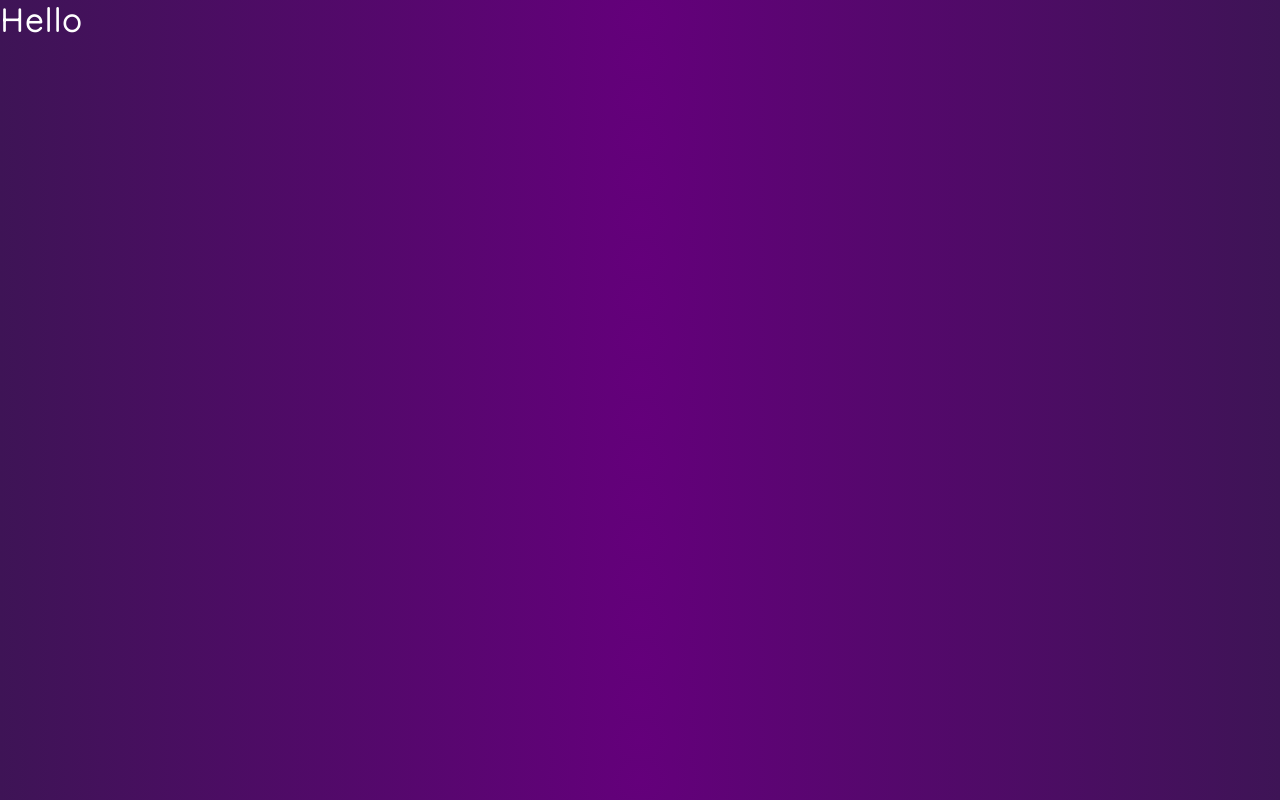
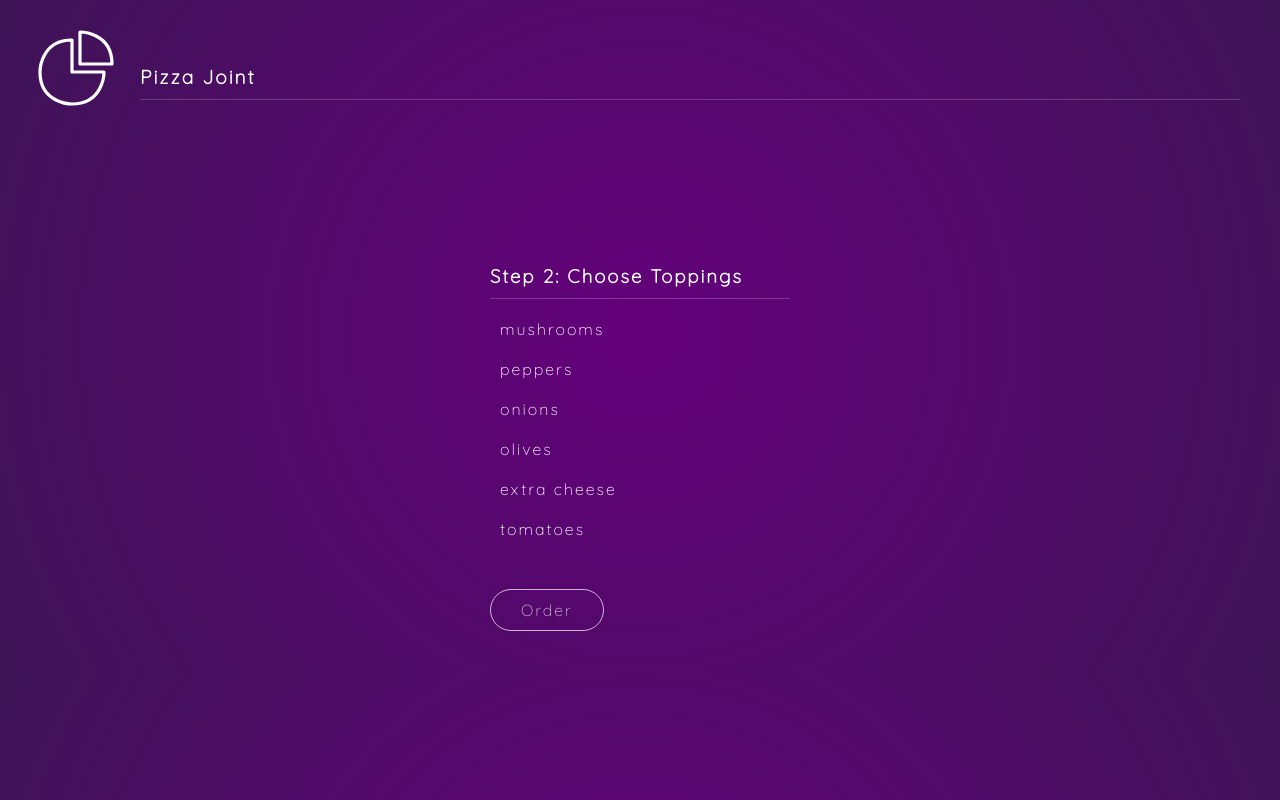
Before and after one commit to mohammad-naimur-rahman/framer-motion-react, a React (Create React App) app: page /toppings in a window 1280 px wide. Built offline with nearby package versions, Linux system fonts and the light colour scheme.

Commit message:
done the starter setup

```diff
--- a/src/App.js
+++ b/src/App.js
@@ -1,10 +1,46 @@
-import React from 'react'
+import React, { useState } from 'react'
+import { Route, Switch } from 'react-router-dom'
+import Header from './components/Header'
+import Home from './components/Home'
+import Base from './components/Base'
+import Toppings from './components/Toppings'
+import Order from './components/Order'
 
-const App = () => {
+function App() {
+  const [pizza, setPizza] = useState({ base: '', toppings: [] })
+
+  const addBase = (base) => {
+    setPizza({ ...pizza, base })
+  }
+
+  const addTopping = (topping) => {
+    let newToppings
+    if (!pizza.toppings.includes(topping)) {
+      newToppings = [...pizza.toppings, topping]
+    } else {
+      newToppings = pizza.toppings.filter((item) => item !== topping)
+    }
+    setPizza({ ...pizza, toppings: newToppings })
+  }
+
   return (
-    <div>
-      <h1>Hello</h1>
-    </div>
+    <>
+      <Header />
+      <Switch>
+        <Route path="/base">
+          <Base addBase={addBase} pizza={pizza} />
+        </Route>
+        <Route path="/toppings">
+          <Toppings addTopping={addTopping} pizza={pizza} />
+        </Route>
+        <Route path="/order">
+          <Order pizza={pizza} />
+        </Route>
+        <Route path="/">
+          <Home />
+        </Route>
+      </Switch>
+    </>
   )
 }
 
--- /dev/null
+++ b/src/components/Base.js
@@ -0,0 +1,32 @@
+import React from 'react'
+import { Link } from 'react-router-dom'
+
+const Base = ({ addBase, pizza }) => {
+  const bases = ['Classic', 'Thin & Crispy', 'Thick Crust']
+
+  return (
+    <div className="base container">
+      <h3>Step 1: Choose Your Base</h3>
+      <ul>
+        {bases.map((base) => {
+          let spanClass = pizza.base === base ? 'active' : ''
+          return (
+            <li key={base} onClick={() => addBase(base)}>
+              <span className={spanClass}>{base}</span>
+            </li>
+          )
+        })}
+      </ul>
+
+      {pizza.base && (
+        <div className="next">
+          <Link to="/toppings">
+            <button>Next</button>
+          </Link>
+        </div>
+      )}
+    </div>
+  )
+}
+
+export default Base
--- /dev/null
+++ b/src/components/Header.js
@@ -0,0 +1,28 @@
+import React from 'react'
+import { useHistory } from 'react-router-dom'
+
+const Header = () => {
+  const history = useHistory()
+  return (
+    <header>
+      <div className="logo" onClick={() => history.push('/')}>
+        <svg
+          className="pizza-svg"
+          xmlns="http://www.w3.org/2000/svg"
+          viewBox="0 0 100 100"
+        >
+          <path
+            fill="none"
+            d="M40 40 L80 40 C80 40 80 80 40 80 C40 80 0 80 0 40 C0 40 0 0 40 0Z"
+          />
+          <path fill="none" d="M50 30 L50 -10 C50 -10 90 -10 90 30 Z" />
+        </svg>
+      </div>
+      <div className="title">
+        <h1>Pizza Joint</h1>
+      </div>
+    </header>
+  )
+}
+
+export default Header
--- /dev/null
+++ b/src/components/Home.js
@@ -0,0 +1,15 @@
+import React from 'react'
+import { Link } from 'react-router-dom'
+
+const Home = () => {
+  return (
+    <div className="home container">
+      <h2>Welcome to Pizza Joint</h2>
+      <Link to="/base">
+        <button>Create Your Pizza</button>
+      </Link>
+    </div>
+  )
+}
+
+export default Home
--- /dev/null
+++ b/src/components/Order.js
@@ -0,0 +1,13 @@
+import React from 'react';
+
+const Order = ({ pizza }) => {
+  return (
+    <div className="container order">
+      <h2>Thank you for your order :)</h2>
+      <p>You ordered a {pizza.base} pizza with:</p>
+      {pizza.toppings.map(topping => <div key={topping}>{topping}</div>)}
+    </div>
+  )
+}
+
+export default Order;
--- /dev/null
+++ b/src/components/Toppings.js
@@ -0,0 +1,35 @@
+import React from 'react'
+import { Link } from 'react-router-dom'
+
+const Toppings = ({ addTopping, pizza }) => {
+  let toppings = [
+    'mushrooms',
+    'peppers',
+    'onions',
+    'olives',
+    'extra cheese',
+    'tomatoes',
+  ]
+
+  return (
+    <div className="toppings container">
+      <h3>Step 2: Choose Toppings</h3>
+      <ul>
+        {toppings.map((topping) => {
+          let spanClass = pizza.toppings.includes(topping) ? 'active' : ''
+          return (
+            <li key={topping} onClick={() => addTopping(topping)}>
+              <span className={spanClass}>{topping}</span>
+            </li>
+          )
+        })}
+      </ul>
+
+      <Link to="/order">
+        <button>Order</button>
+      </Link>
+    </div>
+  )
+}
+
+export default Toppings
--- a/src/index.css
+++ b/src/index.css
@@ -2,13 +2,21 @@
 @font-face {
   font-family: 'Quicksand';
   src: url('/Quicksand-Light.woff2') format('woff2'),
-      url('/Quicksand-Light.woff') format('woff');
+    url('/Quicksand-Light.woff') format('woff');
   font-weight: 300;
   font-style: normal;
 }
 
 /* reset & common styles */
-body, ul, h1, h2, h3, p, button, a, div{
+body,
+ul,
+h1,
+h2,
+h3,
+p,
+button,
+a,
+div {
   margin: 0;
   padding: 0;
   color: white;
@@ -17,12 +25,16 @@ body, ul, h1, h2, h3, p, button, a, div{
   list-style-type: none;
   text-decoration: none;
 }
-body{
-  background: rgb(100,0,123);
-  background: radial-gradient(circle, rgba(100,0,123,1) 0%, rgba(62,20,86,1) 100%);
+body {
+  background: rgb(100, 0, 123);
+  background: radial-gradient(
+    circle,
+    rgba(100, 0, 123, 1) 0%,
+    rgba(62, 20, 86, 1) 100%
+  );
   overflow: hidden;
 }
-button{
+button {
   color: white;
   padding: 10px 30px;
   font-size: 1em;
@@ -33,34 +45,37 @@ button{
   cursor: pointer;
   opacity: 0.7;
 }
-.container{
+.container {
   max-width: 300px;
   margin: 100px auto 40px;
 }
-.container h3{
+.container h3 {
   padding-bottom: 10px;
   margin-bottom: 10px;
-  border-bottom: 1px solid rgba(255,255,255,0.2);
+  border-bottom: 1px solid rgba(255, 255, 255, 0.2);
 }
-.container li{
+.container li {
   padding: 10px;
   cursor: pointer;
 }
 
 /* header */
-header{
+header {
   display: flex;
   padding: 40px;
   align-items: center;
 }
-header .title{
+header .title {
   flex-grow: 1;
   margin-left: 20px;
   font-size: 0.6em;
 }
-header h1{
-  border-bottom: 1px solid rgba(255,255,255,0.2);
+header h1 {
+  border-bottom: 1px solid rgba(255, 255, 255, 0.2);
   padding-bottom: 10px;
+}
+header .logo {
+  cursor: pointer;
 }
 header .pizza-svg {
   width: 80px;
@@ -72,10 +87,10 @@ header .pizza-svg {
 }
 
 /* lists */
-li span.active{
+li span.active {
   font-weight: bold;
 }
-li span.active::before{
+li span.active::before {
   content: '>';
   position: relative;
   top: -2px;
@@ -85,22 +100,22 @@ li span.active::before{
 }
 
 /* pages */
-.home h2{
+.home h2 {
   font-size: 2em;
   margin-bottom: 30px;
 }
 .home.container,
-.order.container{
+.order.container {
   text-align: center;
   max-width: 800px;
 }
-.home button{
+.home button {
   color: white;
   padding: 15px 30px;
   font-size: 1.6em;
   border: 3px solid white;
   margin: 30px 20px;
 }
-.order p{
+.order p {
   margin: 20px auto;
 }
```
